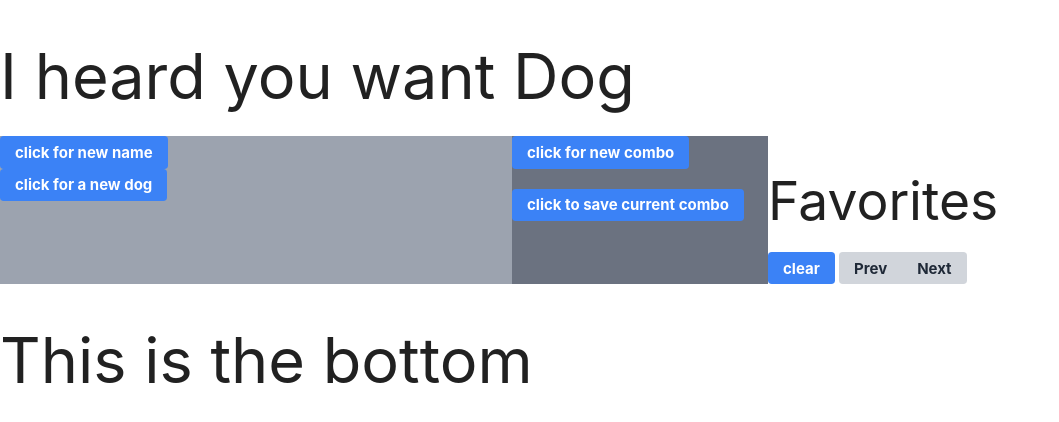
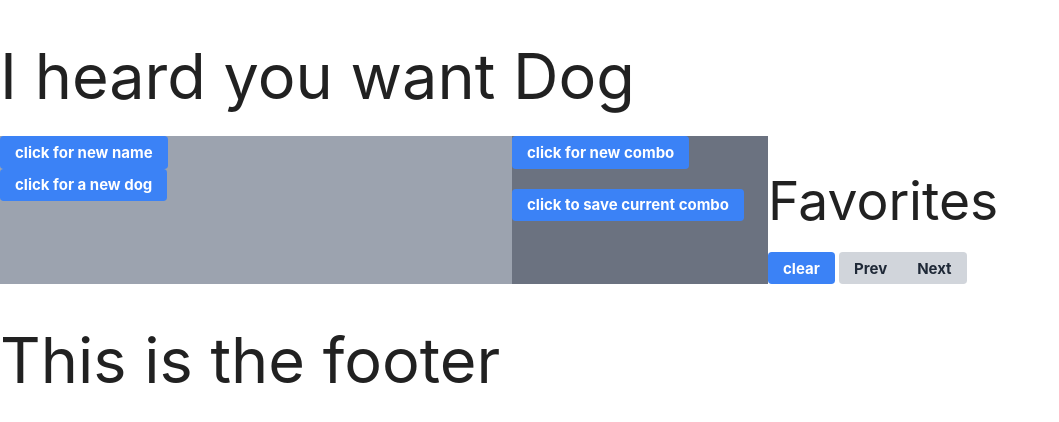
Before and after one commit to elisesamanthadaly/07-Project-1, a plain HTML site: page index.html in a window 1280 px wide. Shown: the whole page, without its empty margins (0-1059 px from the left). Drawn offline with nearby package versions, Linux system fonts and the light colour scheme; no server answers.

```diff
--- a/index.html
+++ b/index.html
@@ -65,7 +65,7 @@
     </div>
 
     <footer>
-        <h1>This is the bottom</h1>
+        <h1>This is the footer</h1>
     </footer>
 
     <script src="https://ajax.googleapis.com/ajax/libs/jquery/3.5.1/jquery.min.js"></script>
```
